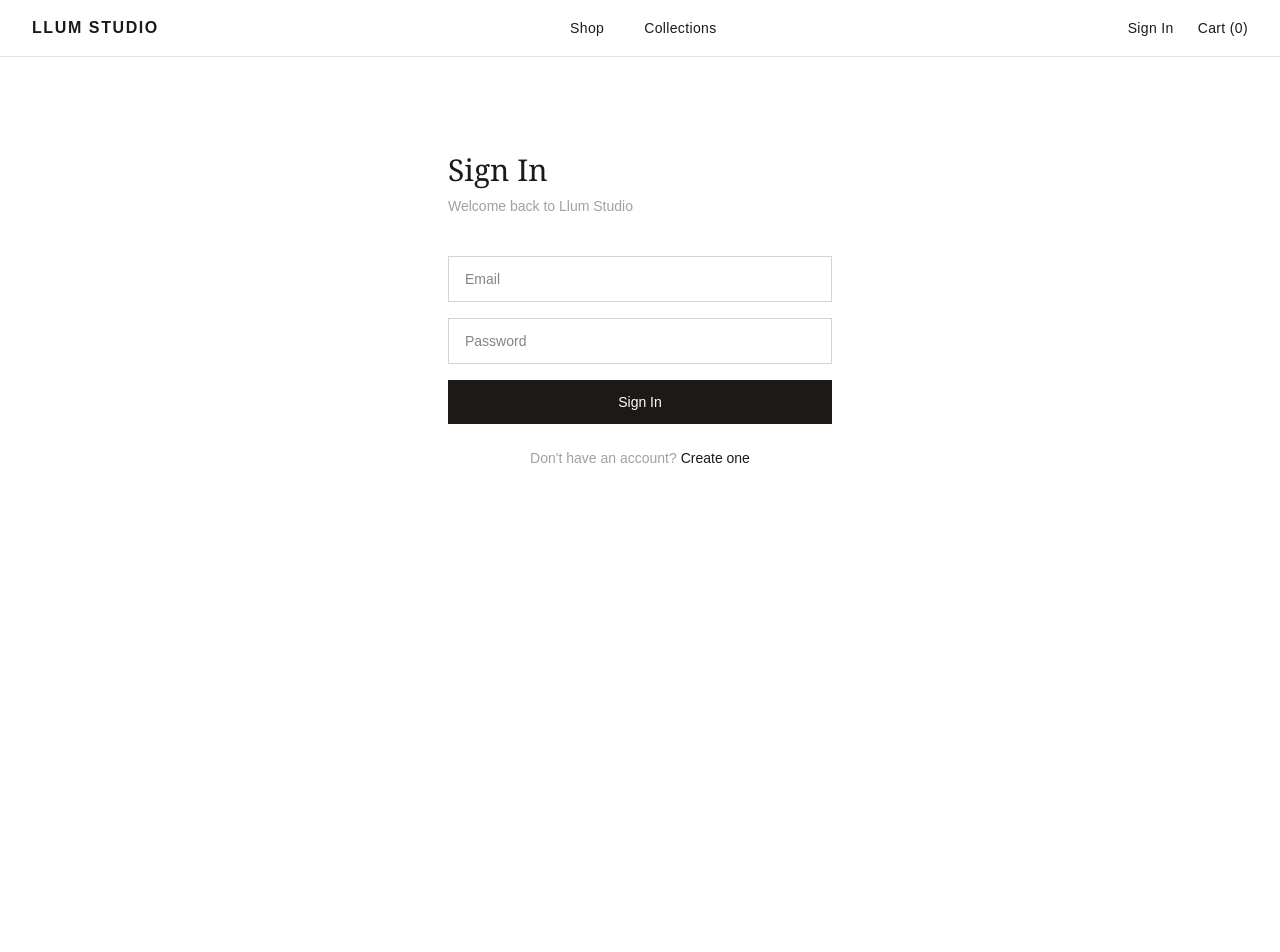
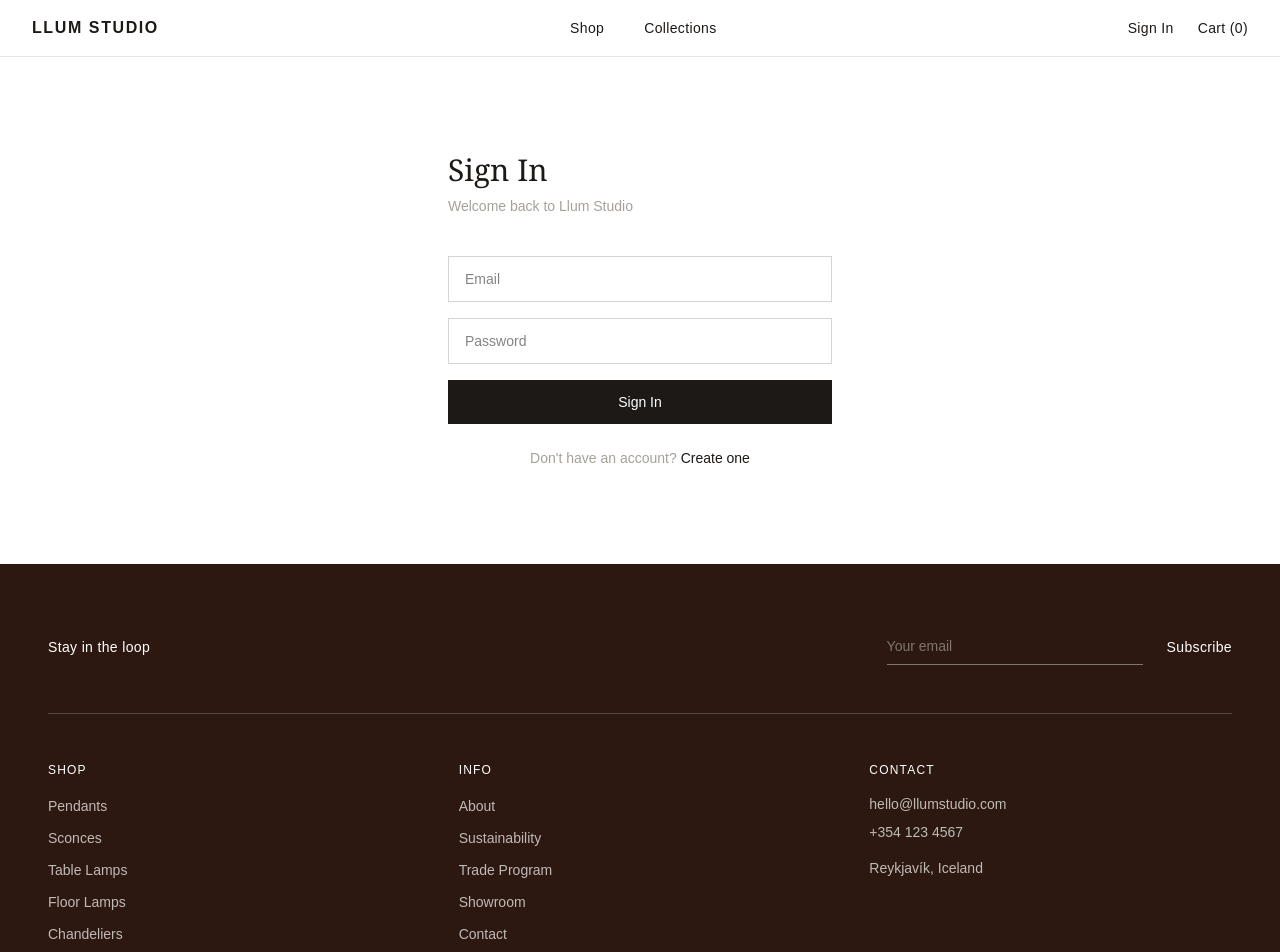
Before and after one commit to oddnyhalldora21/llum_studio, a React (Vite) app: page /sign-in in a window 1280 px wide. Shown: the top 952 px of the page. Before the commit the page ends 800 px from the top, so only its background shows below. Built offline with nearby package versions, Linux system fonts and the light colour scheme; no server answers; a web font is replaced by a local one.

Commit message:
add footer

```diff
--- a/src/App.tsx
+++ b/src/App.tsx
@@ -6,6 +6,7 @@ import ProductDetailPage from './pages/ProductDetailPage'
 import CartPage from './pages/CartPage'
 import CheckoutPage from './pages/CheckoutPage'
 import SignInPage from './pages/SignInPage'
+import Footer from './components/layout/Footer'
 
 function App() {
   return (
@@ -21,6 +22,7 @@ function App() {
           <Route path="/sign-in" element={<SignInPage/>} />
         </Routes>
       </main>
+      <Footer />
     </BrowserRouter>
   )
 }
--- /dev/null
+++ b/src/components/layout/Footer.tsx
@@ -0,0 +1,62 @@
+function Footer() {
+    return (
+      <footer style={{ backgroundColor: '#2c1810' }} className="text-white/70 px-12 py-16">
+
+        {/* Newsletter */}
+        <div className="flex items-center justify-between border-b border-white/20 pb-12 mb-12">
+          <p className="text-sm tracking-wide text-white">Stay in the loop</p>
+          <div className="flex gap-0">
+            <input
+              type="email"
+              placeholder="Your email"
+              className="bg-transparent border-b border-white/40 text-sm text-white placeholder-white/40 px-0 py-2 w-64 outline-none focus:border-white transition-colors"
+            />
+            <button className="text-sm text-white ml-6 hover:text-white/60 transition-colors tracking-wide">
+              Subscribe
+            </button>
+          </div>
+        </div>
+
+        {/* Links */}
+        <div className="grid grid-cols-3 gap-12 mb-16">
+          <div>
+            <h4 className="text-xs tracking-widest uppercase text-white mb-4">Shop</h4>
+            <ul className="space-y-2">
+              {['Pendants', 'Sconces', 'Table Lamps', 'Floor Lamps', 'Chandeliers'].map(item => (
+                <li key={item}>
+                  <a href="#" className="text-sm hover:text-white transition-colors">{item}</a>
+                </li>
+              ))}
+            </ul>
+          </div>
+          <div>
+            <h4 className="text-xs tracking-widest uppercase text-white mb-4">Info</h4>
+            <ul className="space-y-2">
+              {['About', 'Sustainability', 'Trade Program', 'Showroom', 'Contact'].map(item => (
+                <li key={item}>
+                  <a href="#" className="text-sm hover:text-white transition-colors">{item}</a>
+                </li>
+              ))}
+            </ul>
+          </div>
+          <div>
+            <h4 className="text-xs tracking-widest uppercase text-white mb-4">Contact</h4>
+            <ul className="space-y-2">
+              <li className="text-sm">hello@llumstudio.com</li>
+              <li className="text-sm">+354 123 4567</li>
+              <li className="text-sm mt-4">Reykjavík, Iceland</li>
+            </ul>
+          </div>
+        </div>
+
+        {/* Bottom */}
+        <div className="flex items-center justify-between border-t border-white/20 pt-8">
+          <span className="text-base font-semibold tracking-widest uppercase text-white">Llum Studio</span>
+          <span className="text-xs text-white/40">© 2026 Llum Studio. All rights reserved.</span>
+        </div>
+
+      </footer>
+    )
+  }
+
+  export default Footer
```
